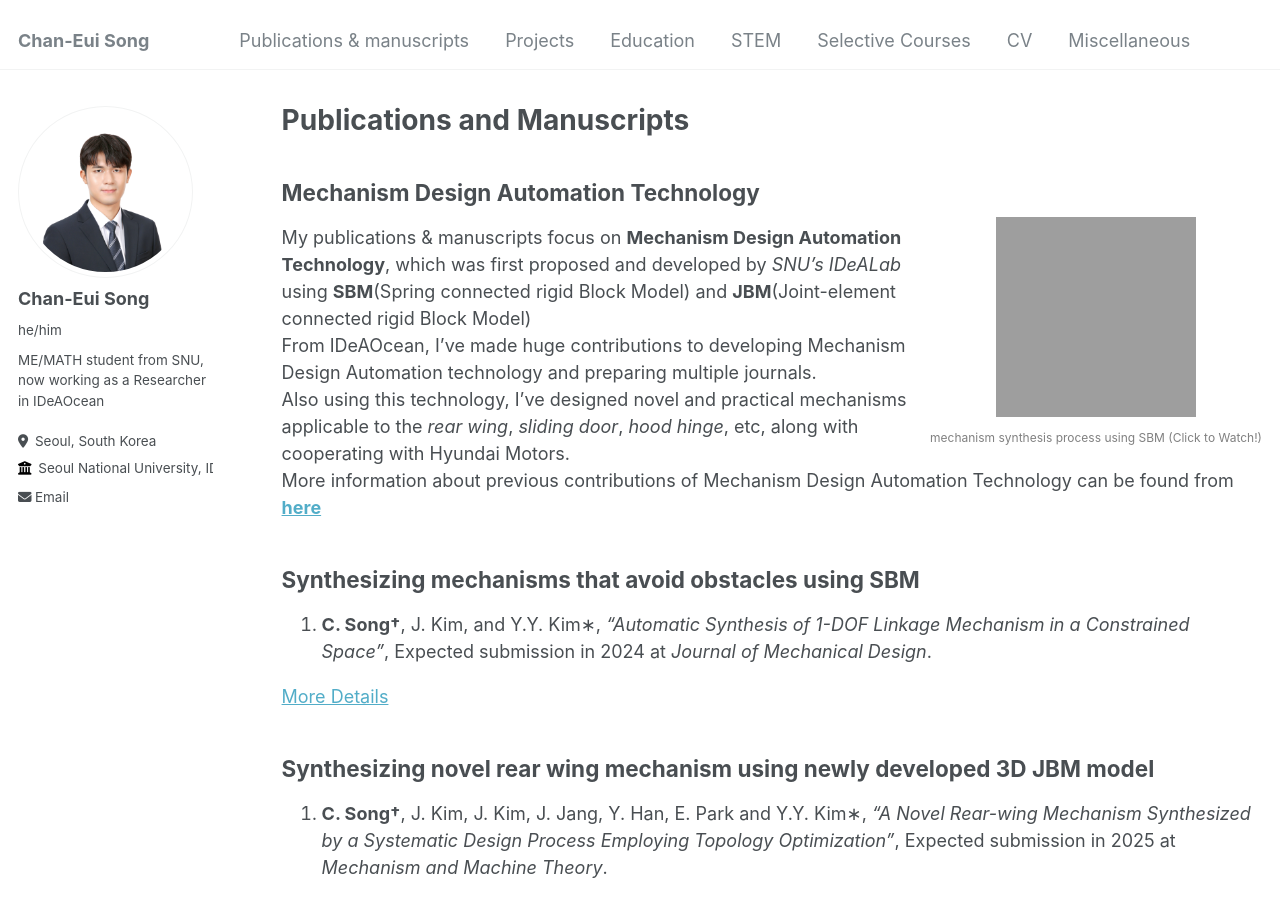
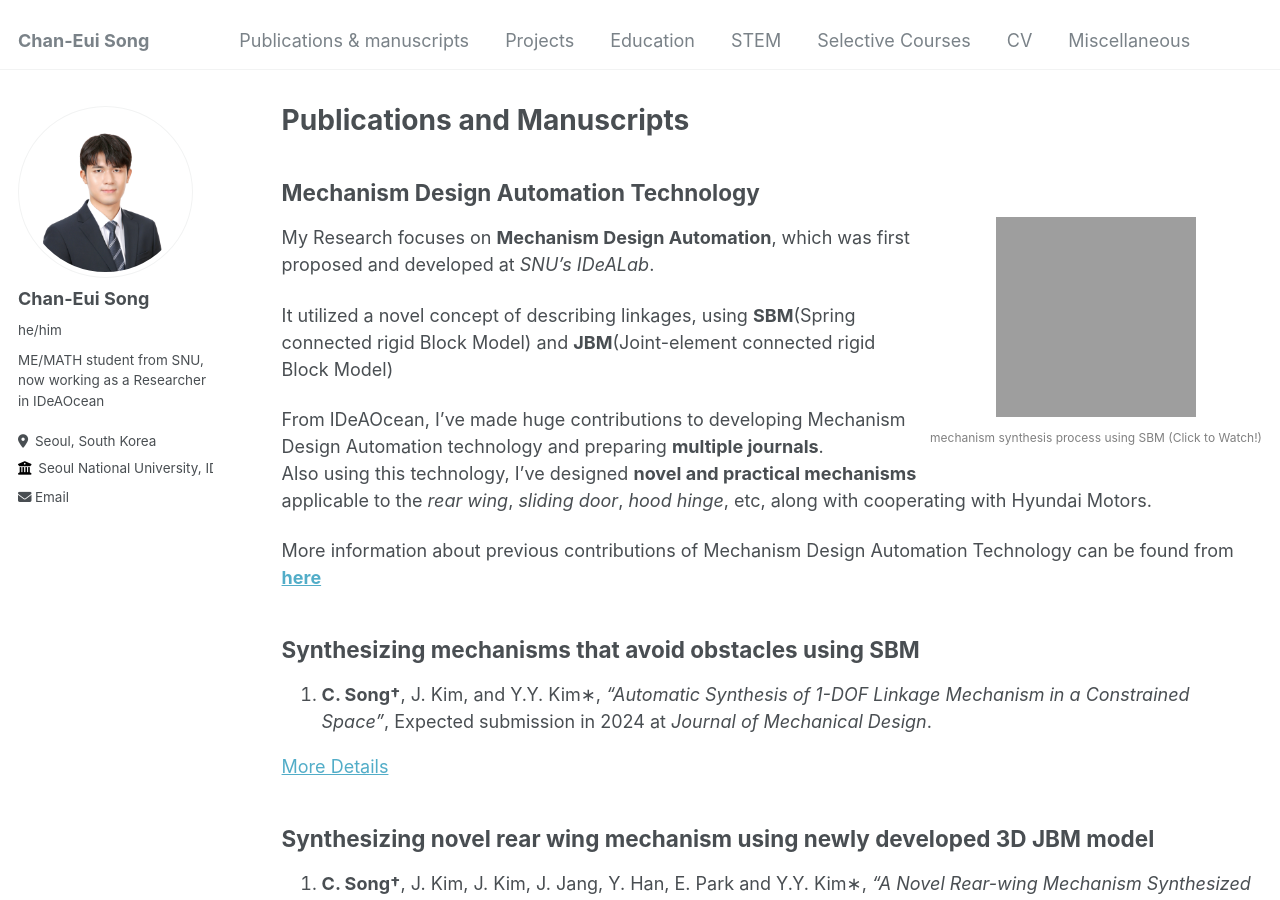
Before and after one commit to cksdml1014/chanisong, a Jekyll site: the page built from _pages/publications.md, in a window 1280 px wide and 900 px high. Built offline with Jekyll 4.4.1, drawn with Linux system fonts in a browser that asks for light colours; grey boxes are pictures that could not be loaded.

Commit message:
Update publications.md

```diff
--- a/_pages/publications.md
+++ b/_pages/publications.md
@@ -14,10 +14,13 @@ author_profile: true
   <p style="font-size: 12px; color: gray;">mechanism synthesis process using SBM (Click to Watch!)</p>
 </div>
 
-My publications & manuscripts focus on **Mechanism Design Automation Technology**, which was first proposed and developed by *SNU's IDeALab* using **SBM**(Spring connected rigid Block Model) and **JBM**(Joint-element connected rigid
-Block Model)
-From IDeAOcean, I've made huge contributions to developing Mechanism Design Automation technology and preparing multiple journals.
-Also using this technology, I've designed novel and practical mechanisms applicable to the *rear wing*, *sliding door*, *hood hinge*, etc, along with cooperating with Hyundai Motors.
+My Research focuses on **Mechanism Design Automation**, which was first proposed and developed at *SNU's IDeALab*.
+
+It utilized a novel concept of describing linkages, using **SBM**(Spring connected rigid Block Model) and **JBM**(Joint-element connected rigid Block Model)
+
+From IDeAOcean, I've made huge contributions to developing Mechanism Design Automation technology and preparing **multiple journals**.
+Also using this technology, I've designed **novel and practical mechanisms** applicable to the *rear wing*, *sliding door*, *hood hinge*, etc, along with cooperating with Hyundai Motors.
+
 More information about previous contributions of Mechanism Design Automation Technology can be found from **[here](https://ideaocean.ai/technology/)**
 
 
```
